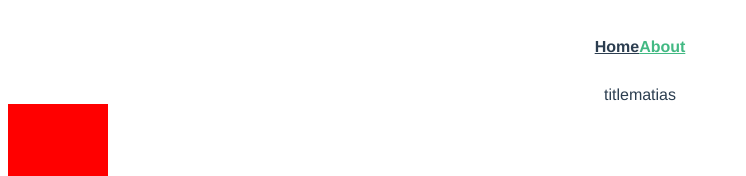
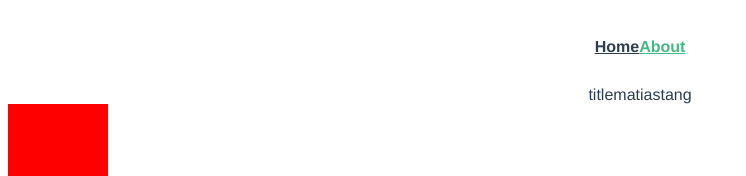
Before and after one commit to matiastang/vue-rollup-scaffold, a Vue app: page / in a window 1280 px wide. Shown: the top 176 px of the page, without its empty margins (0-746 px from the left). Built offline with nearby package versions, Linux system fonts and the light colour scheme.

Commit message:
feat: - 更新格式

```diff
--- a/src/App.vue
+++ b/src/App.vue
@@ -1,7 +1,7 @@
 <!--
  * @Author: your name
  * @Date: 2021-10-15 15:54:50
- * @LastEditTime: 2021-10-20 10:35:51
+ * @LastEditTime: 2021-10-28 11:37:46
  * @LastEditors: Please set LastEditors
  * @Description: In User Settings Edit
  * @FilePath: /vue-scaffold/src/App.vue
@@ -35,10 +35,15 @@ export default defineComponent({
         return {
             title: undefined,
             obj: {
-				name: 'matias',
+                name: 'matiastang',
                 age: undefined,
             },
         } as App
+    },
+    setup() {
+        return {
+            phone: '18380449615',
+        }
     },
 })
 </script>
--- a/src/main.ts
+++ b/src/main.ts
@@ -1,7 +1,7 @@
 /*
  * @Author: your name
  * @Date: 2021-10-15 17:10:16
- * @LastEditTime: 2021-10-19 14:02:21
+ * @LastEditTime: 2021-10-28 11:37:26
  * @LastEditors: Please set LastEditors
  * @Description: In User Settings Edit
  * @FilePath: /vue-scaffold/src/main.ts
@@ -18,3 +18,6 @@ app.use(store)
 app.use(router)
 // 挂载
 app.mount('#app')
+
+// const version = Number(app.version.split('.')[0])
+console.log(`当前Vue版本为${app.version}`)
--- a/src/router/index.ts
+++ b/src/router/index.ts
@@ -1,8 +1,8 @@
 /*
  * @Author: your name
  * @Date: 2021-10-18 11:27:55
- * @LastEditTime: 2021-10-19 16:57:05
- * @LastEditors: your name
+ * @LastEditTime: 2021-10-28 14:08:30
+ * @LastEditors: Please set LastEditors
  * @Description: In User Settings Edit
  * @FilePath: /vue-scaffold/src/router/index.ts
  */
--- a/src/views/Home.vue
+++ b/src/views/Home.vue
@@ -1,7 +1,7 @@
 <!--
  * @Author: your name
  * @Date: 2021-10-15 17:25:57
- * @LastEditTime: 2021-10-20 11:12:25
+ * @LastEditTime: 2021-10-28 13:36:47
  * @LastEditors: Please set LastEditors
  * @Description: In User Settings Edit
  * @FilePath: /vue-scaffold/src/views/Home.vue
```
Also changed, not shown: src/store/index.ts (+6 -6 lines), src/views/About.vue (+11 -3 lines), tsconfig.json (+50 -0 lines), .eslintrc.js, 1 other file (tests, documents, lock files or other folders). Lines whose indentation alone changed are shown as unchanged.
